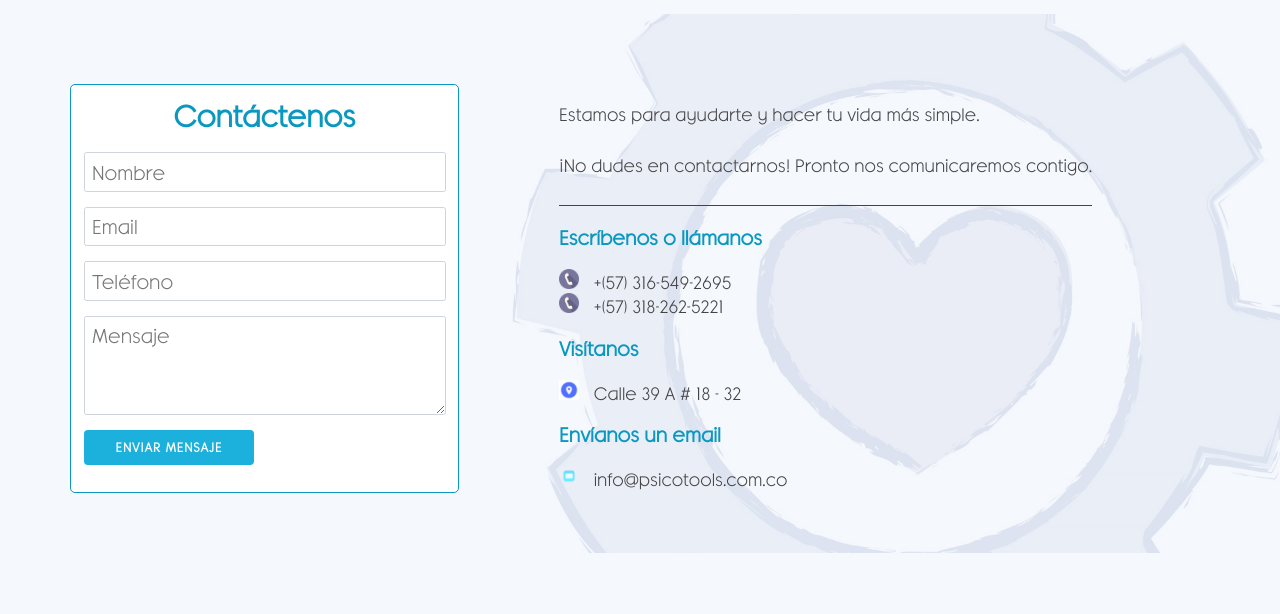
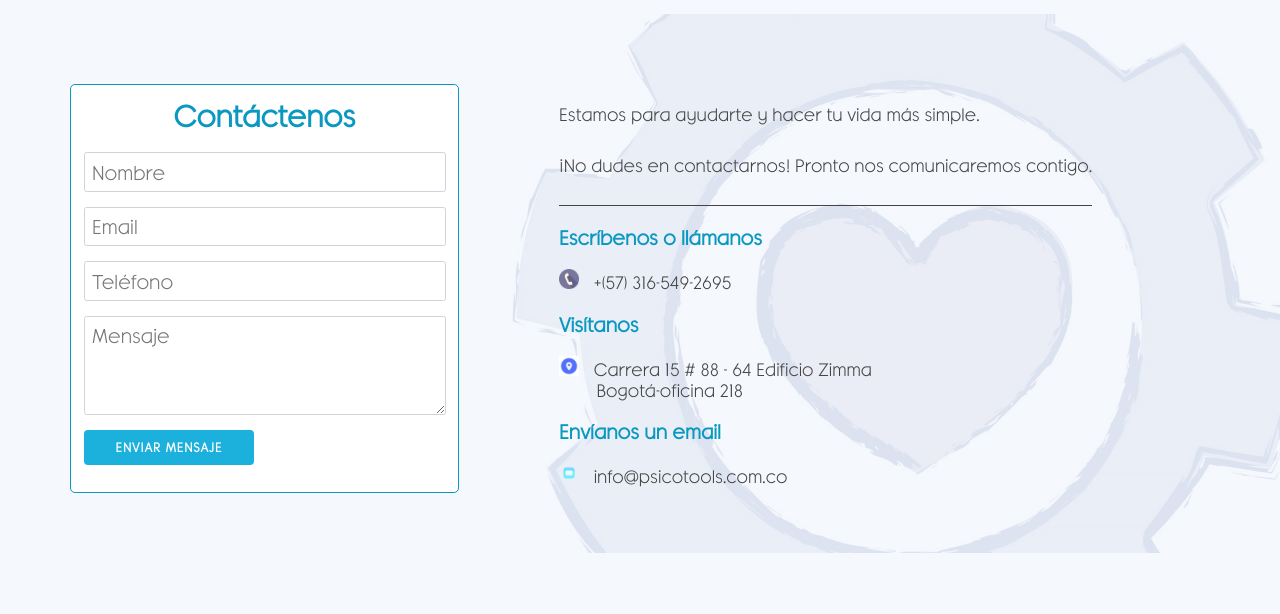
Before and after one commit to kjcardenase/psicotools, a plain HTML site: page public/contacto.html in a window 1280 px wide. Shown: the part 186-800 px from the top of the page. Drawn offline with nearby package versions, Linux system fonts and the light colour scheme; a web font is replaced by a local one.

Commit message:
colocando espacio en direccion de contacto

```diff
--- a/public/contacto.html
+++ b/public/contacto.html
@@ -88,11 +88,14 @@
                             <div class="medios-contacto">
                                 <h3 class="contacto-subtitulo">Escríbenos o llámanos</h3>
                                 <p class="contacto-texto--uno contacto-telefono"> +(57) 316-549-2695</p>
-                                <p class="contacto-texto--uno contacto-telefono"> +(57) 318-262-5221</p>
+
                             </div>
                             <div class="medios-contacto">
                                 <h3 class="contacto-subtitulo">Visítanos</h3>
-                                <p class="contacto-texto--uno contacto-direccion"> Calle 39 A # 18 - 32</p>
+                                <p class="contacto-texto--uno contacto-direccion"> Carrera 15 # 88 - 64 Edificio Zimma
+                                    <br>&nbsp;&nbsp;&nbsp;&nbsp;&nbsp;&nbsp;&nbsp;&nbsp;Bogotá-oficina 218
+                                </p>
+                                </p>
                             </div>
                             <div class="medios-contacto">
                                 <h3 class="contacto-subtitulo">Envíanos un email</h3>
```
Also changed, not shown: public/inscribir.html (+1 -1 lines).
